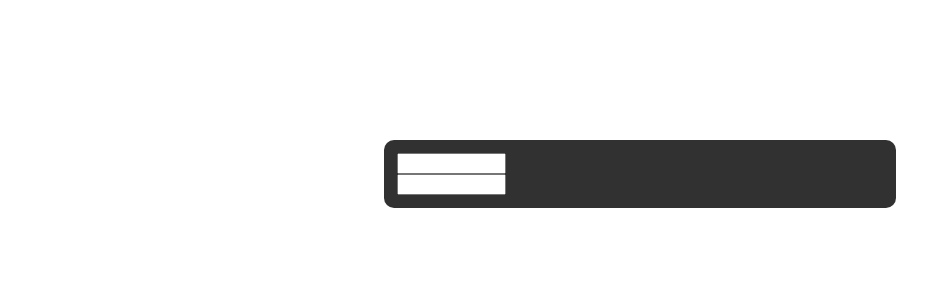
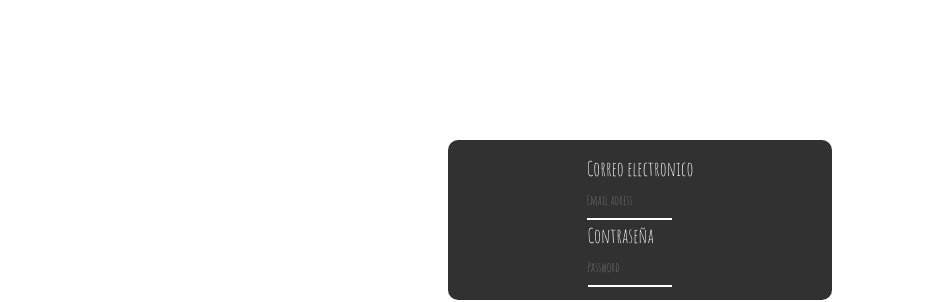
Before and after one commit to JavierReivajG/ProyectoINGS, a website: page src/index.html in a window 1280 px wide. Shown: the part 44-346 px from the top of the page, without its empty margins (0-948 px from the left). Drawn offline with Linux system fonts and the light colour scheme.

Commit message:
commit final de hoy, agregamos toques finales al login

```diff
--- a/src/css/index.css
+++ b/src/css/index.css
@@ -59,13 +59,42 @@ main section .icon-password {
     background-color: rgb(49, 49, 49);
     border-radius: 10px;
     margin: 5px;
-}
-
-main .login-container {
     padding:1%;
     display: flex;
     flex-direction: column;
-    width: 40%;
+    width: 30%;
+    align-items: center;
+
+}
+
+.container-label {
+    display: flex;
+    flex-direction: column;
+}
+
+.container-label label {
+    color: white;
+    margin-top: 3%;
+    font-size: 2rem;
+
+}
+
+
+.container-label input{
+    border: none;
+    outline: none;
+    background-color: transparent;
+    border-bottom: 2px solid white;
+    width: 80%;
+    padding-top: 10px;
+    padding-bottom: 10px;
+}
+
+
+
+
+.container-label input:hover {
+    border-bottom: 2px solid red;
 }
 
 
--- a/src/index.html
+++ b/src/index.html
@@ -17,12 +17,12 @@
         <section class="login-container">
             <picture class="login-logo-photo"> </picture>
             <section class="container-label">
-                <label for=""></label>
-                <input type="text" name="" id="">
+                <label for="">Correo electronico </label>
+                <input type="text" placeholder="Email adress" autocomplete="country-name" name="" id="">
             </section>
             <section class="container-label">
-                <label for=""></label>
-                <input type="text" name="" id="">
+                <label for="">Contraseña</label>
+                <input type="text"  placeholder="Password" autocomplete="current-password" name="" id="">
             </section>
         </section>
         <section class="texto-main">
```
